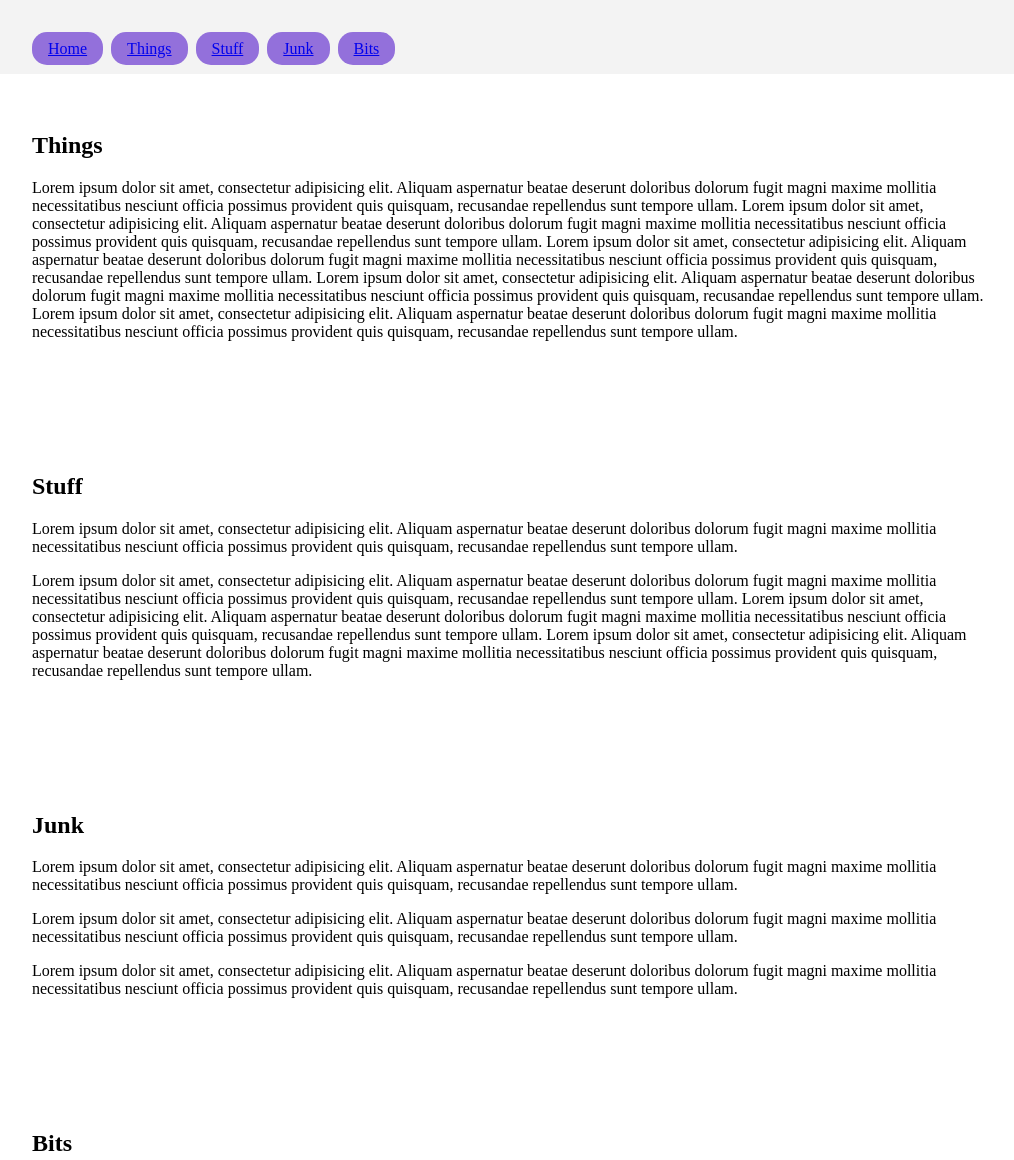
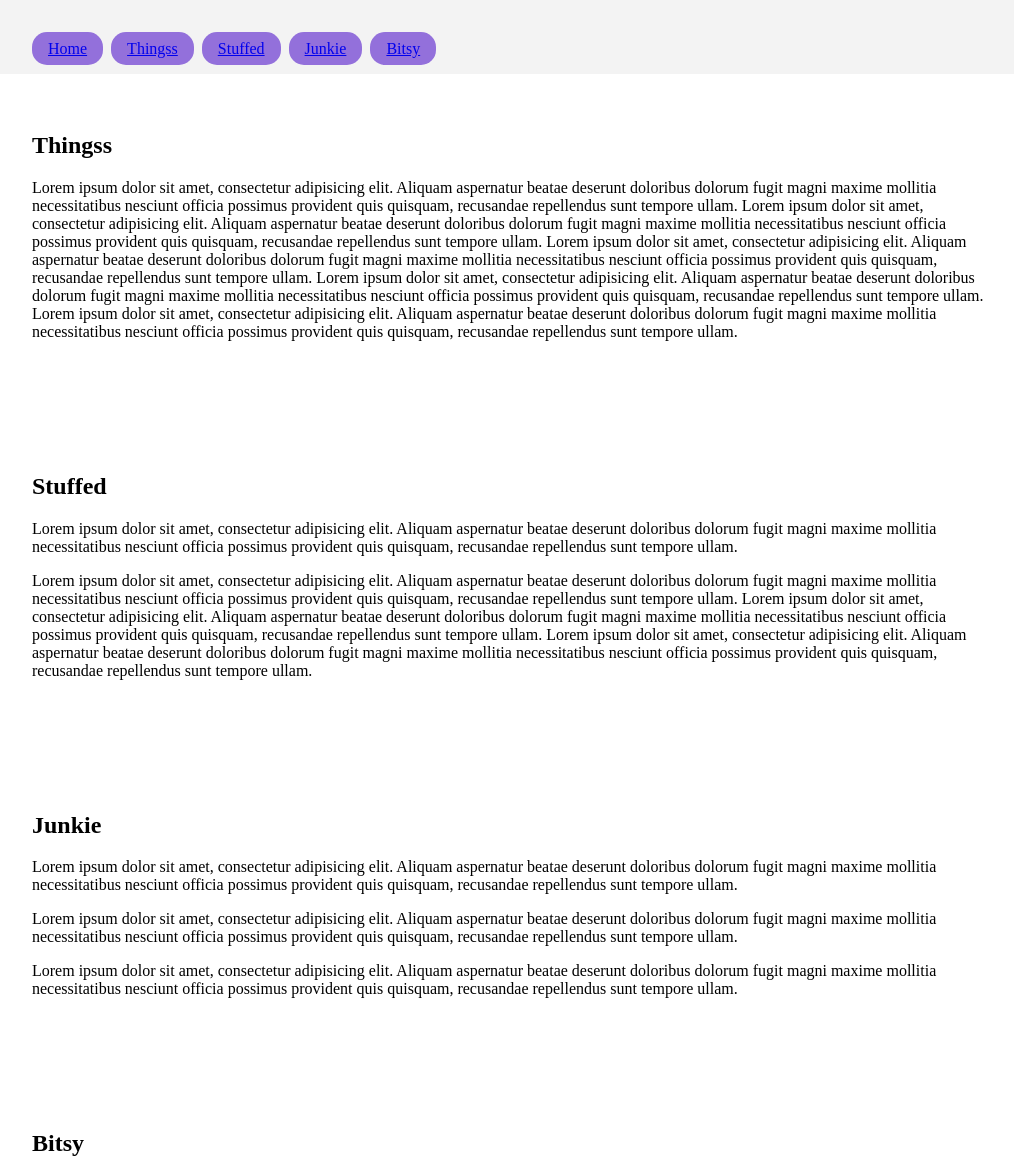
Before and after one commit to sarahmelissa/anchored-links, a plain HTML site: page index.html in a window 1280 px wide. Shown: the top 1160 px of the page, without its empty margins (128-1142 px from the left). Drawn offline with Linux system fonts and the light colour scheme.

Commit message:
updated headings

```diff
--- a/index.html
+++ b/index.html
@@ -11,10 +11,10 @@
             <nav>
                 <ul class="clearfix">
                     <li><a href="#">Home</a></li>
-                    <li><a href="#things">Things</a></li>
-                    <li><a href="#stuff">Stuff</a></li>
-                    <li><a href="#junk">Junk</a></li>
-                    <li><a href="#bits">Bits</a></li>
+                    <li><a href="#things">Thingss</a></li>
+                    <li><a href="#stuff">Stuffed</a></li>
+                    <li><a href="#junk">Junkie</a></li>
+                    <li><a href="#bits">Bitsy</a></li>
                 </ul>
             </nav>
         </header>
@@ -26,7 +26,7 @@
 
             <section id="things">
 
-                <h2>Things</h2>
+                <h2>Thingss</h2>
 
                 <p>Lorem ipsum dolor sit amet, consectetur adipisicing elit. Aliquam aspernatur beatae deserunt doloribus dolorum fugit magni maxime mollitia necessitatibus nesciunt officia possimus provident quis quisquam, recusandae repellendus sunt tempore ullam. Lorem ipsum dolor sit amet, consectetur adipisicing elit. Aliquam aspernatur beatae deserunt doloribus dolorum fugit magni maxime mollitia necessitatibus nesciunt officia possimus provident quis quisquam, recusandae repellendus sunt tempore ullam. Lorem ipsum dolor sit amet, consectetur adipisicing elit. Aliquam aspernatur beatae deserunt doloribus dolorum fugit magni maxime mollitia necessitatibus nesciunt officia possimus provident quis quisquam, recusandae repellendus sunt tempore ullam. Lorem ipsum dolor sit amet, consectetur adipisicing elit. Aliquam aspernatur beatae deserunt doloribus dolorum fugit magni maxime mollitia necessitatibus nesciunt officia possimus provident quis quisquam, recusandae repellendus sunt tempore ullam. Lorem ipsum dolor sit amet, consectetur adipisicing elit. Aliquam aspernatur beatae deserunt doloribus dolorum fugit magni maxime mollitia necessitatibus nesciunt officia possimus provident quis quisquam, recusandae repellendus sunt tempore ullam.</p>
 
@@ -34,7 +34,7 @@
 
             <section id="stuff">
 
-                <h2>Stuff</h2>
+                <h2>Stuffed</h2>
 
                 <p>Lorem ipsum dolor sit amet, consectetur adipisicing elit. Aliquam aspernatur beatae deserunt doloribus dolorum fugit magni maxime mollitia necessitatibus nesciunt officia possimus provident quis quisquam, recusandae repellendus sunt tempore ullam.</p>
 
@@ -44,7 +44,7 @@
 
             <section id="junk">
 
-                <h2>Junk</h2>
+                <h2>Junkie</h2>
 
                 <p>Lorem ipsum dolor sit amet, consectetur adipisicing elit. Aliquam aspernatur beatae deserunt doloribus dolorum fugit magni maxime mollitia necessitatibus nesciunt officia possimus provident quis quisquam, recusandae repellendus sunt tempore ullam.</p>
 
@@ -56,7 +56,7 @@
 
             <section id="bits">
 
-                <h2>Bits</h2>
+                <h2>Bitsy</h2>
 
                 <p>Lorem ipsum dolor sit amet, consectetur adipisicing elit. Aliquam aspernatur beatae deserunt doloribus dolorum fugit magni maxime mollitia necessitatibus nesciunt officia possimus provident quis quisquam, recusandae repellendus sunt tempore ullam. Lorem ipsum dolor sit amet, consectetur adipisicing elit. Aliquam aspernatur beatae deserunt doloribus dolorum fugit magni maxime mollitia necessitatibus nesciunt officia possimus provident quis quisquam, recusandae repellendus sunt tempore ullam. Lorem ipsum dolor sit amet, consectetur adipisicing elit. Aliquam aspernatur beatae deserunt doloribus dolorum fugit magni maxime mollitia necessitatibus nesciunt officia possimus provident quis quisquam, recusandae repellendus sunt tempore ullam.</p>
 
```
